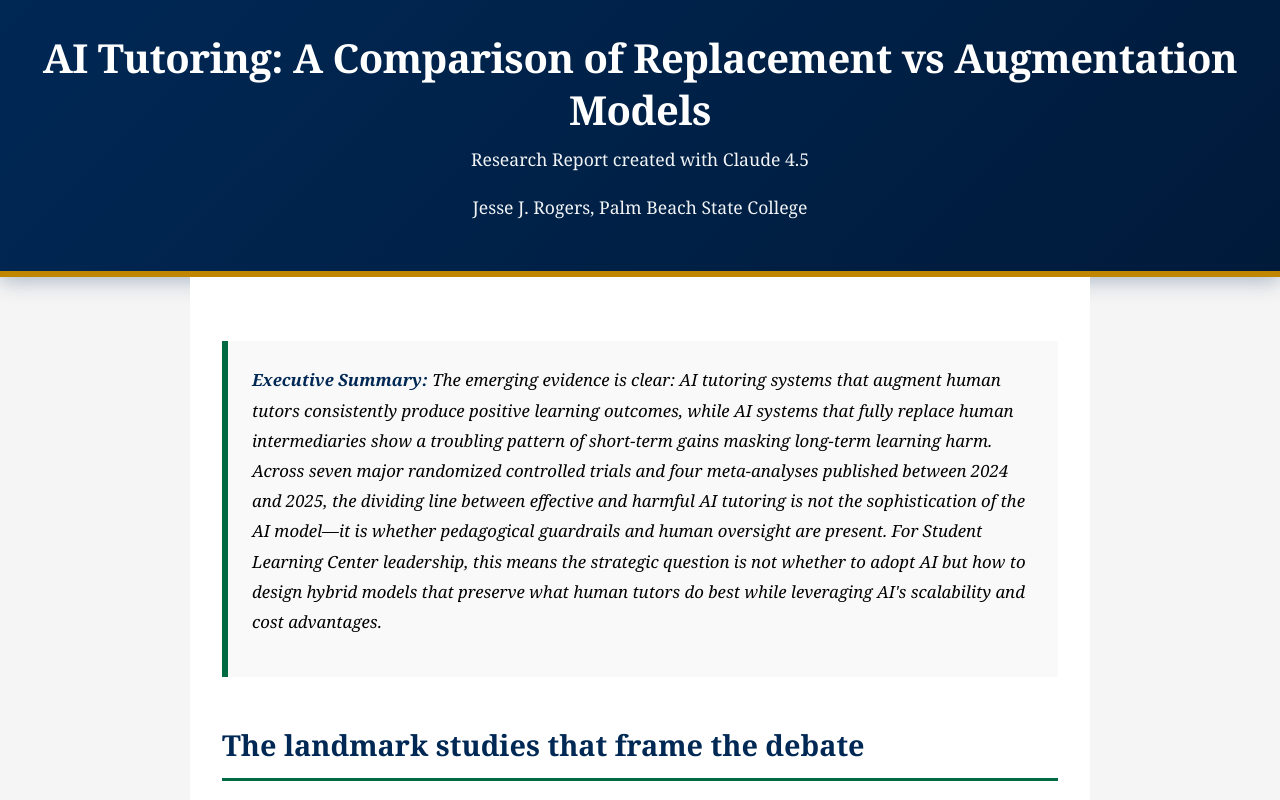
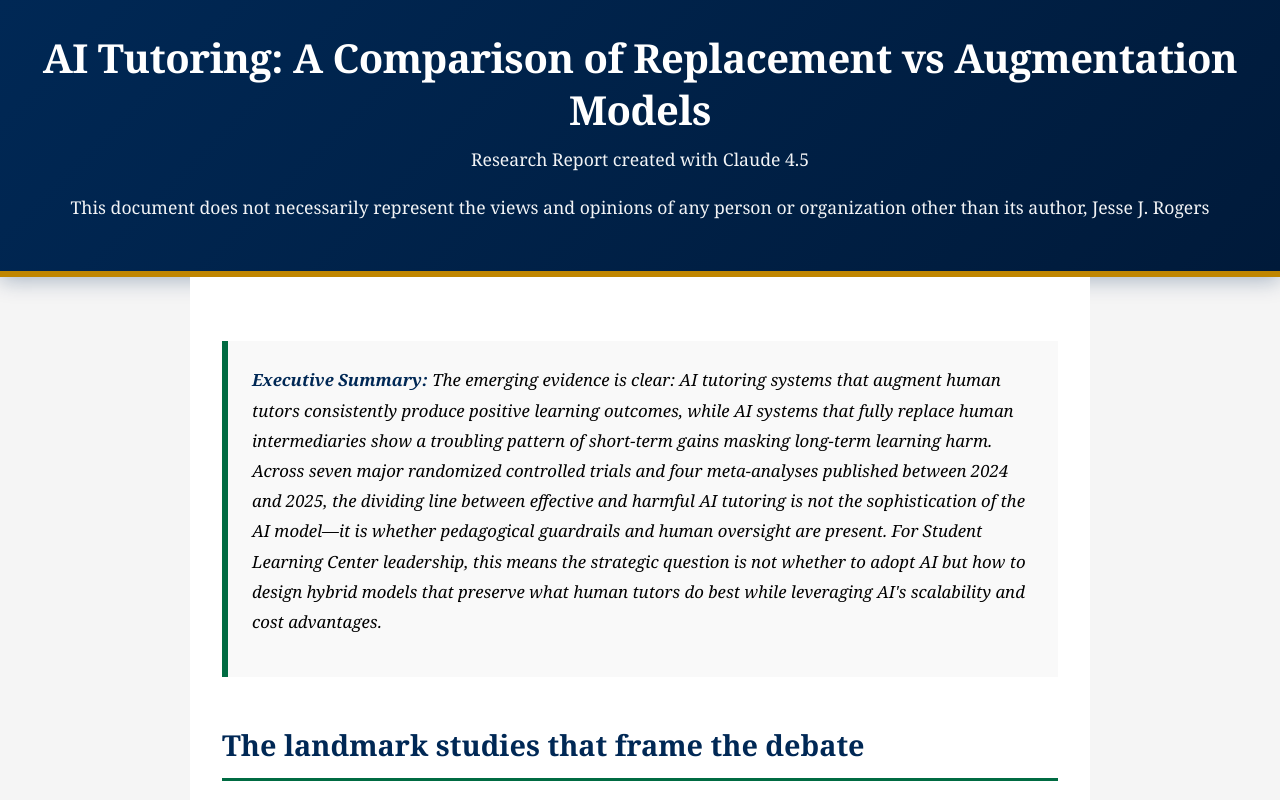
Before and after one commit to RogersMath/pbsc-replacement-vs-augmentation, a plain HTML site: page index.html in a window 1280 px wide. Shown: the top 800 px of the page. Drawn offline with Linux system fonts and the light colour scheme.

Commit message:
Update index.html

```diff
--- a/index.html
+++ b/index.html
@@ -302,7 +302,7 @@
     <header class="page-header" role="banner">
         <h1>AI Tutoring: A Comparison of Replacement vs Augmentation Models</h1>
         <p class="subtitle">Research Report created with Claude 4.5</p>
-        <p class="subtitle">Jesse J. Rogers, Palm Beach State College</p>
+        <p class="subtitle">This document does not necessarily represent the views and opinions of any person or organization other than its author, Jesse J. Rogers</p>
     </header>
 
     <main id="main-content" role="main">
```
